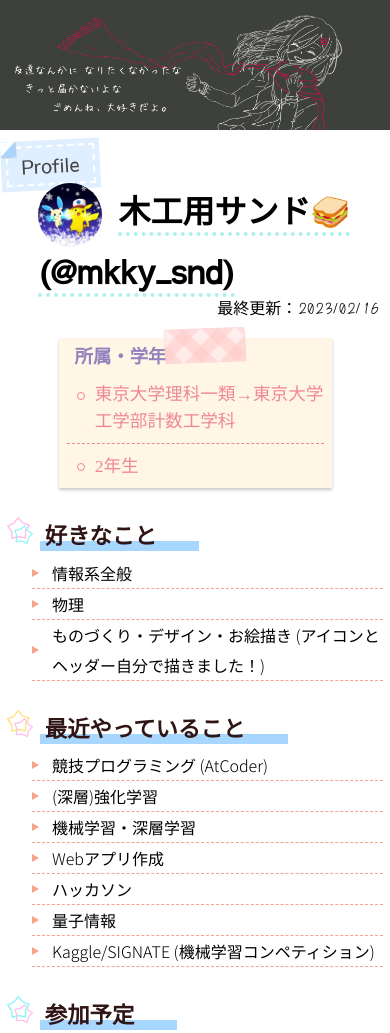
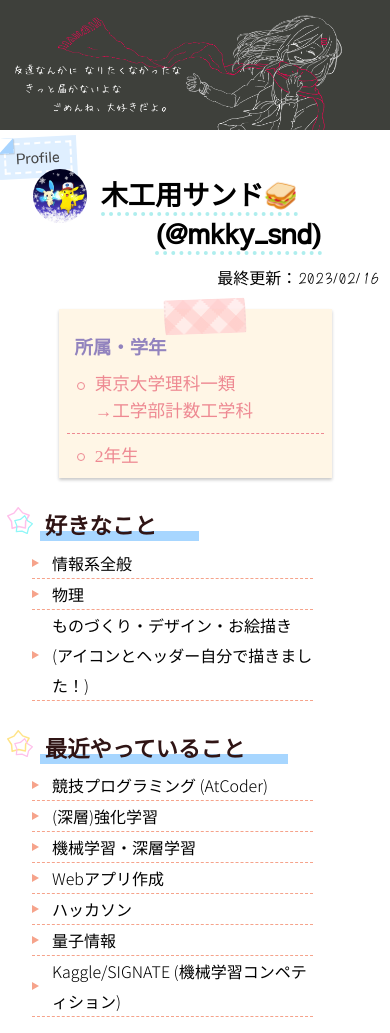
Before and after one commit to mkkysnd/mkkysnd.github.io, a plain HTML site: page index.html in a window 390 px wide. Shown: the top 1033 px of the page. Drawn offline with Linux system fonts and the light colour scheme; some packages are replaced by stand-ins of ours; a web font is replaced by a local one.

Commit message:
modified media width

```diff
--- a/index.html
+++ b/index.html
@@ -29,7 +29,9 @@
                 <div class="leftboxA">Profile</div>
                 <a href="https://twitter.com/mkky_snd">
                     <h1 class="title-name sawarabi-gothic">
-                        <span class="ulineB">木工用サンド🥪(@mkky_snd)</span>
+                        <div>
+                        <span class="ulineB">木工用サンド🥪<br class="width-br">(@mkky_snd)</span>
+                        </div>
                     </h1>
                 </a>
             </header>
@@ -41,7 +43,7 @@
             <div class="list39">
                 <div class="list39-title">所属・学年</div>
                 <ul class="fuiji">
-                    <li>東京大学理科一類→東京大学工学部計数工学科</li>
+                    <li>東京大学理科一類<br class="width-br">→工学部計数工学科</li>
                     <li>2年生</li>
                 </ul>
             </div>
--- a/style.css
+++ b/style.css
@@ -36,18 +36,52 @@ header a, footer a {
     display: inline-block;
     position: relative;
     z-index: 2;
+    margin-left: -2.5em;
+    bottom: -1.8em;
 }
 .title-name {
-    /* margin-left: 1em; */
     text-align: left;
-    margin-left: 1.2em;
-    margin-top: -.1em;
+    margin-left: 3.7em;
+    margin-top: -2em;
     z-index: 2;
+    padding-left: 4em;
+    text-indent: -4em;
 }
+.title-br {
+    display: none;
+}
+@media (max-width: 600px) {
+    .title-name {
+        font-size: 1.7em;
+    }
+    .ulineB {
+        line-height: 1.3em;
+    }
+}
+@media (max-width: 500px) {
+    .title-name {
+        padding-left: 2em;
+        text-indent: -2em;
+    }
+}
+
+
+.width-br {
+    display: none;
+}
+
+@media (max-width: 600px) {
+    .width-br {
+        display: block;
+    }
+}
+
+
 
 #update-date {
     text-align: right;
     margin-right: .7em;
+    margin-top: .8em;
 }
 
 
@@ -123,6 +157,11 @@ ul.enu1 li:before{
     -o-transform: translateY(-50%);
     -ms-transform: translateY(-50%);
     transform: translateY(-50%);
+}
+@media (max-width: 600px) {
+    ul.enu1 {
+        width: 80%;
+    }
 }
 
 
@@ -249,6 +288,11 @@ ul.enu1 li:before{
 .list39 ul li:last-of-type,.list39 ol li:last-of-type{
     border-bottom: none;
 }
+@media (max-width: 600px) {
+    .list39-title {
+        padding-top: 1.3em;
+    }
+}
 
 
 
@@ -286,6 +330,16 @@ ul.enu1 li:before{
     box-shadow: 1px 1px 1px rgba(0, 0, 0, 0.15);
     z-index: 0;
 }
+@media (max-width: 600px) {
+    .leftboxA {
+        font-size: .9em;
+    }
+
+}
+
+
+
+
 
 
 footer {
```
